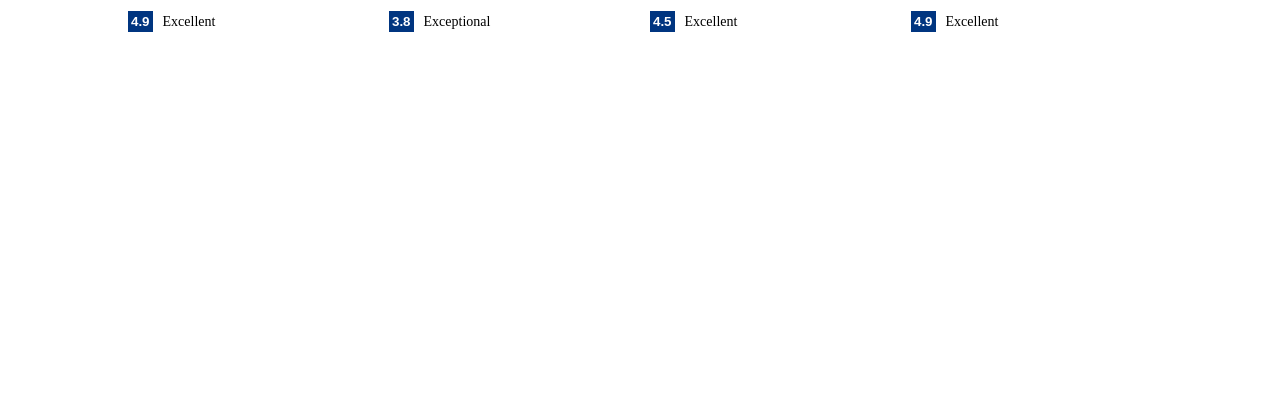
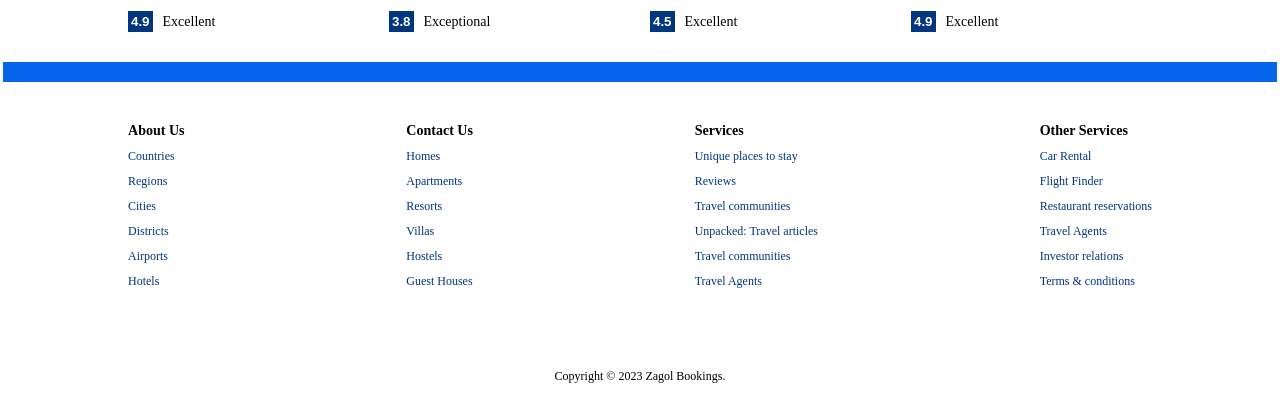
Before and after one commit to mekuanintalx/Zagol__Booking, a React (Create React App) app: page / in a window 1280 px wide. Shown: the part 1304-1705 px from the top of the page. Before the commit the page ends 1336 px from the top, so only its background shows below. Built offline with nearby package versions, Linux system fonts and the light colour scheme.

Commit message:
make a footer

```diff
--- a/public/index.html
+++ b/public/index.html
@@ -24,7 +24,7 @@
       work correctly both with client-side routing and a non-root public URL.
       Learn how to configure a non-root public URL by running `npm run build`.
     -->
-    <title>React App</title>
+    <title>Welcome | Zagol Bookings</title>
   </head>
   <body>
     <noscript>You need to enable JavaScript to run this app.</noscript>
--- a/src/Pages/Home/Home.jsx
+++ b/src/Pages/Home/Home.jsx
@@ -1,6 +1,7 @@
 import Header from "../../components/Header/Header";
 import Navbar from "../../components/Navbar/Navbar";
 import Properties from "../Properties/Properties";
+import Footer from "../../components/Footer/Footer";
 import "./home.css";
 
 const Home = () => {
@@ -17,6 +18,9 @@ const Home = () => {
           Popular Attractions
         </h1>
         <Properties />
+
+        <div className="border_line"></div>
+        <Footer />
       </div>
     </div>
   );
--- a/src/Pages/Home/home.css
+++ b/src/Pages/Home/home.css
@@ -14,3 +14,8 @@
   width: 1024px;
   font-size: 20px;
 }
+.border_line {
+  padding: 10px;
+  background-color: #0565ec;
+  width: 98%;
+}
--- /dev/null
+++ b/src/components/Footer/Footer.jsx
@@ -0,0 +1,51 @@
+import "./footer.css";
+
+const Footer = () => {
+  return (
+    <div className="footer">
+      <div className="fLists">
+        <ul className="fList">
+          <h3>About Us</h3>
+          <li className="fListItem">Countries</li>
+          <li className="fListItem">Regions</li>
+          <li className="fListItem">Cities</li>
+          <li className="fListItem">Districts</li>
+          <li className="fListItem">Airports</li>
+          <li className="fListItem">Hotels</li>
+        </ul>
+        <ul className="fList">
+          <h3>Contact Us</h3>
+          <li className="fListItem">Homes </li>
+          <li className="fListItem">Apartments </li>
+          <li className="fListItem">Resorts </li>
+          <li className="fListItem">Villas</li>
+          <li className="fListItem">Hostels</li>
+          <li className="fListItem">Guest Houses</li>
+        </ul>
+        <ul className="fList">
+          <h3>Services</h3>
+          <li className="fListItem">Unique places to stay </li>
+          <li className="fListItem">Reviews</li>
+          <li className="fListItem">Travel communities </li>
+          <li className="fListItem">Unpacked: Travel articles </li>
+          <li className="fListItem">Travel communities </li>
+          <li className="fListItem">Travel Agents </li>
+        </ul>
+        <ul className="fList">
+          <h3>Other Services</h3>
+          <li className="fListItem">Car Rental </li>
+          <li className="fListItem">Flight Finder</li>
+          <li className="fListItem">Restaurant reservations </li>
+          <li className="fListItem">Travel Agents </li>
+          <li className="fListItem">Investor relations</li>
+          <li className="fListItem">Terms & conditions</li>
+        </ul>
+      </div>
+      <div className="fText" style={{ textAlign: "center", padding: "20px" }}>
+        Copyright © 2023 Zagol Bookings.
+      </div>
+    </div>
+  );
+};
+
+export default Footer;
--- /dev/null
+++ b/src/components/Footer/footer.css
@@ -0,0 +1,27 @@
+.footer {
+  width: 100%;
+  width: 1024px;
+  font-size: 12px;
+}
+
+.fLists {
+  width: 100%;
+  display: flex;
+  justify-content: space-between;
+  margin-bottom: 50px;
+}
+
+.fList {
+  list-style: none;
+  padding: 0;
+}
+
+.fListItem {
+  margin-bottom: 10px;
+  color: #003580;
+  cursor: pointer;
+}
+.fList h3 {
+  padding: 10px 0;
+  font-weight: bold;
+}
--- a/src/components/Header/Header.jsx
+++ b/src/components/Header/Header.jsx
@@ -45,7 +45,7 @@ const Header = ({ type }) => {
   };
 
   const handleSearch = () => {
-    navigate("/hotels", { state: { destination, date, options } });
+    navigate("/details", { state: { destination, date, options } });
   };
 
   return (
```
